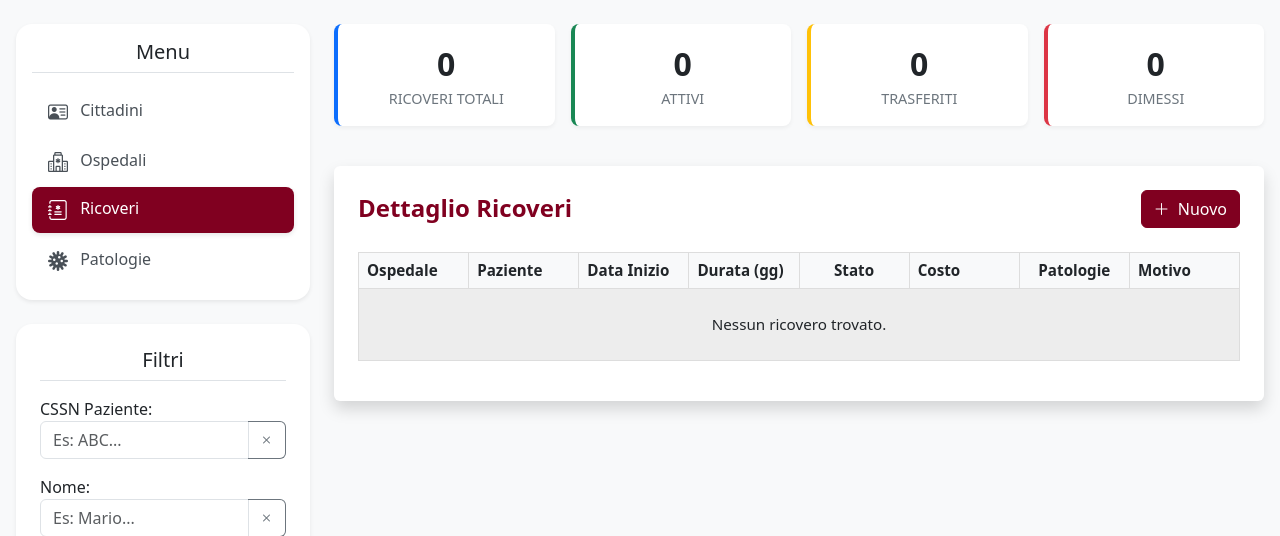
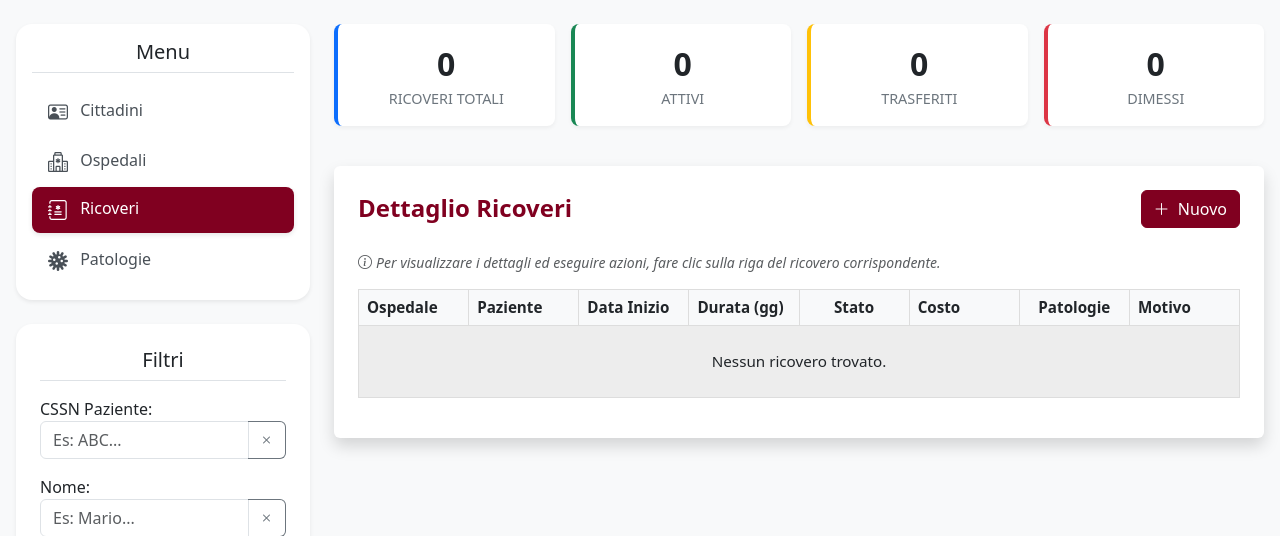
Before and after one commit to LorenzoGambirasio/TripleByte-Progetto2, a Django app: page /ricoveri/ in a window 1280 px wide. Shown: the part 70-606 px from the top of the page. Run offline with Django 5.2, Linux system fonts and the light colour scheme; data that the repository does not hold is empty; some libraries are stand-ins or nearby versions.

Commit message:
aggiunta conteggio totale ricoveri pazienti

```diff
--- a/servizio_sanitario/main/models.py
+++ b/servizio_sanitario/main/models.py
@@ -65,6 +65,10 @@ class Ricovero(models.Model):
     def __str__(self):
         return f"{self.codRicovero} - {self.codOspedale.nome}"
 
+    def get_stato_display(self):
+        stati = {0: 'Attivo', 1: 'Trasferito', 2: 'Dimesso', 3: 'Deceduto'}
+        return stati.get(self.stato, 'Sconosciuto')
+
 class Patologia(models.Model):
     cod = models.CharField(primary_key=True, max_length=10, db_column='codpatologia')
     nome = models.TextField(max_length=100, db_column='nome')
--- a/servizio_sanitario/main/templates/ricoveri/ricovero.html
+++ b/servizio_sanitario/main/templates/ricoveri/ricovero.html
@@ -31,6 +31,10 @@
     <h4 class="text-danger fw-bold m-0">Dettaglio Ricoveri</h4>
     <a href="#" class="btn btn-bordeaux" data-bs-toggle="modal" data-bs-target="#modaleAggiungi"><i class="bi bi-plus-lg me-1"></i> Nuovo</a>
   </div>
+
+  <p class="text-muted small fst-italic mb-3">
+      <i class="bi bi-info-circle me-1"></i>Per visualizzare i dettagli ed eseguire azioni, fare clic sulla riga del ricovero corrispondente.
+  </p>
   <div class="table-responsive">
     <table class="table table-hover table-striped">
       <thead class="table-light">
@@ -82,23 +86,34 @@
               {% if current_sort == 'motivo' %}<i class="bi bi-caret-{% if current_order == 'asc' %}up{% else %}down{% endif %}-fill"></i>{% endif %}
             </a>
           </th>
+
         </tr>
+
       </thead>
       <tbody>
         {% for item in ricoveri_items %}
           {% with ricovero=item.ricovero max_criticita=item.max_criticita %}
           <tr class="clickable-row"
-              data-pk="{{ ricovero.codRicovero }}"
-              data-paziente-nome="{{ ricovero.CSSN.nome }} {{ ricovero.CSSN.cognome }}"
-              data-ospedale-nome="{{ ricovero.codOspedale.nome }}"
-              data-stato="{{ ricovero.stato }}"
-              data-paziente-deceduto="{{ ricovero.CSSN.deceduto }}"
-              data-dettagli-json='{"Codice": "{{ ricovero.codRicovero }}", "Paziente": "{{ ricovero.CSSN.nome }} {{ ricovero.CSSN.cognome }}", "CSSN": "{{ ricovero.CSSN.CSSN }}", "Data Ingresso": "{{ ricovero.data_ingresso|date:"d/m/Y" }}", "Durata (gg)": "{{ ricovero.durata }}", "Costo": "€ {{ ricovero.costo|floatformat:2 }}"}'
-              data-patologie-json='[{% for p in ricovero.patologie.all %}{"cod": "{{ p.cod }}", "nome": "{{ p.nome|escapejs }}"}{% if not forloop.last %},{% endif %}{% endfor %}]'
-              data-motivo="{{ ricovero.motivo|escapejs }}"
-              data-decesso-data="{{ ricovero.CSSN.dataoradecesso|date:"Y-m-d\TH:i"|default:"" }}"
-              data-decesso-causa="{{ ricovero.CSSN.causadecesso|escapejs|default:"" }}"
-              >
+                data-pk="{{ item.ricovero.codRicovero }}"
+                data-paziente-nome="{{ item.ricovero.CSSN.nome }} {{ item.ricovero.CSSN.cognome }}"
+                data-ospedale-nome="{{ item.ricovero.codOspedale.nome }}"
+                data-stato="{{ item.ricovero.stato }}"
+                data-paziente-deceduto="{{ item.ricovero.CSSN.deceduto }}"
+                data-patologie-json='[{% for p in item.ricovero.patologie.all %}{"cod": "{{ p.cod }}", "nome": "{{ p.nome|escapejs }}"}{% if not forloop.last %},{% endif %}{% endfor %}]'
+                data-motivo="{{ item.ricovero.motivo|escapejs }}"
+                data-decesso-data="{{ item.ricovero.CSSN.dataoradecesso|date:"Y-m-d\TH:i"|default:"" }}"
+                data-decesso-causa="{{ item.ricovero.CSSN.causadecesso|escapejs|default:"" }}"
+                data-dettagli-json='{
+                    "Codice": "{{ item.ricovero.codRicovero }}",
+                    "Paziente": "{{ item.ricovero.CSSN.nome }} {{ item.ricovero.CSSN.cognome }}",
+                    "CSSN": "{{ item.ricovero.CSSN.CSSN }}",
+                    "Stato": "{{ item.ricovero.get_stato_display }}",
+                    "Data Ingresso": "{{ item.ricovero.data_ingresso|date:"d/m/Y" }}",
+                    "Durata (gg)": "{{ item.ricovero.durata }}",
+                    "Costo": "€ {{ item.ricovero.costo|floatformat:2 }}",
+                    "Ricoveri totali paziente": "{{ item.ricovero.totale_ricoveri_paziente }}"
+                }'
+            >
             <td>{{ ricovero.codOspedale.nome }}</td>
             <td>{{ ricovero.CSSN.cognome }} {{ ricovero.CSSN.nome }}</td>
             <td class="text-end">{{ ricovero.data_ingresso|date:"d/m/Y" }}</td> <td class="text-end">{{ ricovero.durata }}</td> <td class="text-center stato-col"> {% if ricovero.stato == 0 %}
@@ -125,6 +140,7 @@
               {% endwith %}
             </td>
             <td style="white-space: nowrap; overflow: hidden; text-overflow: ellipsis; max-width: 150px;" data-bs-toggle="tooltip" title="{{ ricovero.motivo }}">{{ ricovero.motivo }}</td>
+
           </tr>
           {% endwith %}
         {% empty %}
--- a/servizio_sanitario/main/views.py
+++ b/servizio_sanitario/main/views.py
@@ -7,10 +7,15 @@ from django.http import JsonResponse
 from datetime import timedelta
 from django.utils import timezone
 from django.views.decorators.http import require_POST, require_http_methods
-from django.db.models import Count, Max, Q, Sum # Aggiungi Sum
+from django.db.models import Count, Max, Q, Sum, Subquery, OuterRef # Aggiungi Sum
 from django.db.models.functions import Coalesce # Aggiungi Coalesce
 from django.db.models import Value, DecimalField # Aggiungi Value e DecimalField
 import json
+
+
+
+
+
 
 ADMIN_PASSWORD = 'admin'
 
@@ -310,6 +315,7 @@ def genera_nuovo_codice_ricovero():
 
 
 def lista_ricoveri(request):
+    # Logica per l'aggiunta di un nuovo ricovero via AJAX
     if request.method == 'POST':
         form = RicoveroForm(request.POST)
         if form.is_valid():
@@ -333,9 +339,9 @@ def lista_ricoveri(request):
             errors = [error for field, field_errors in form.errors.items() for error in field_errors]
             return JsonResponse({"success": False, "errors": errors})
 
-    # Logica GET
-    form = RicoveroForm()
+    # --- Inizio Logica GET per visualizzare la lista ---
 
+    # 1. Calcolo statistiche iniziali
     ricoveri_base = models.Ricovero.objects.all()
     statistiche = {
         'totali': ricoveri_base.count(),
@@ -347,10 +353,18 @@ def lista_ricoveri(request):
 
     ricoveri_filtrati = ricoveri_base.select_related('CSSN', 'codOspedale').prefetch_related('patologie')
 
-    # --- LETTURA DEI PARAMETRI DAL FORM DEI FILTRI ---
+    # 2. Annotazione per calcolare il totale dei ricoveri per ogni paziente
+    conteggio_ricoveri_subquery = models.Ricovero.objects.filter(
+        CSSN_id=OuterRef('CSSN_id')
+    ).values('CSSN_id').annotate(c=Count('pk')).values('c')
+
+    ricoveri_filtrati = ricoveri_filtrati.annotate(
+        totale_ricoveri_paziente=Subquery(conteggio_ricoveri_subquery)
+    )
+
+    # 3. Lettura dei parametri dei filtri dalla richiesta GET
     cssn_from_url = request.GET.get('cssn', '').strip()
     ospedale_from_url = request.GET.get('ospedale_cod', '').strip()
-
     cssn_from_form = request.GET.get('cssn_form', '').strip()
     nome_from_form = request.GET.get('nome', '').strip()
     cognome_from_form = request.GET.get('cognome', '').strip()
@@ -360,12 +374,10 @@ def lista_ricoveri(request):
     data_a_from_form = request.GET.get('data_a', '').strip()
     motivo_from_form = request.GET.get('motivo', '').strip()
 
-    # --- INIZIO MODIFICA CORRETTA ---
-    # Questa è la riga chiave: usiamo getlist per leggere correttamente TUTTI
-    # i valori di 'nome_patologia' inviati dal form multi-selezione.
+    # Logica corretta per leggere valori multipli dal filtro delle patologie
     final_nome_patologia_filters = request.GET.getlist('nome_patologia')
-    # --- FINE MODIFICA CORRETTA ---
 
+    # Unione dei filtri (da URL e da form)
     final_cssn_filter = cssn_from_url if cssn_from_url else cssn_from_form
     final_nome_filter = nome_from_form
     final_cognome_filter = cognome_from_form
@@ -375,6 +387,7 @@ def lista_ricoveri(request):
     final_data_a_filter = data_a_from_form
     final_motivo_filter = motivo_from_form
 
+    # 4. Applicazione dei filtri al queryset
     if final_cssn_filter: ricoveri_filtrati = ricoveri_filtrati.filter(CSSN__CSSN__icontains=final_cssn_filter)
     if final_nome_filter: ricoveri_filtrati = ricoveri_filtrati.filter(CSSN__nome__icontains=final_nome_filter)
     if final_cognome_filter: ricoveri_filtrati = ricoveri_filtrati.filter(CSSN__cognome__icontains=final_cognome_filter)
@@ -383,43 +396,42 @@ def lista_ricoveri(request):
     if final_data_da_filter: ricoveri_filtrati = ricoveri_filtrati.filter(data_ingresso__gte=final_data_da_filter)
     if final_data_a_filter: ricoveri_filtrati = ricoveri_filtrati.filter(data_ingresso__lte=final_data_a_filter)
     if final_motivo_filter: ricoveri_filtrati = ricoveri_filtrati.filter(motivo__icontains=final_motivo_filter)
-
     if final_nome_patologia_filters:
         ricoveri_filtrati = ricoveri_filtrati.filter(patologie__nome__in=final_nome_patologia_filters).distinct()
 
+    # 5. Ordinamento
     current_sort = request.GET.get('sort', 'codRicovero')
     current_order = request.GET.get('order', 'desc')
-
     sort_mapping = {
-        'ospedale': 'codOspedale__nome', 'paziente': 'CSSN__cognome',
-        'data_ingresso': 'data_ingresso', 'durata': 'durata',
-        'stato': 'stato', 'costo': 'costo', 'motivo': 'motivo',
+        'ospedale': 'codOspedale__nome', 'paziente': 'CSSN__cognome', 'data_ingresso': 'data_ingresso',
+        'durata': 'durata', 'stato': 'stato', 'costo': 'costo', 'motivo': 'motivo',
         'patologie': 'patologie__criticita', 'codRicovero': 'codRicovero',
     }
     sort_field = sort_mapping.get(current_sort, 'codRicovero')
-
     if current_order == 'desc':
         ricoveri_ordinati = ricoveri_filtrati.order_by(f'-{sort_field}')
     else:
         ricoveri_ordinati = ricoveri_filtrati.order_by(sort_field)
 
+    # 6. Paginazione
     per_page = request.GET.get('per_page', 15)
     try:
         per_page = int(per_page)
     except ValueError:
         per_page = 15
-
     paginator = Paginator(ricoveri_ordinati, per_page)
-    page_number = request.GET.get("page")
-    page_obj = paginator.get_page(page_number)
+    page_obj = paginator.get_page(request.GET.get("page"))
 
     ricoveri_con_dati = []
     for ricovero in page_obj.object_list:
         max_criticita = ricovero.patologie.aggregate(max_c=Max('criticita'))['max_c'] or 0
         ricoveri_con_dati.append({'ricovero': ricovero, 'max_criticita': max_criticita})
 
+    # 7. Preparazione del contesto per il template
     context = {
-        'form': form, 'page_obj': page_obj, 'ricoveri_items': ricoveri_con_dati,
+        'form': RicoveroForm(),
+        'page_obj': page_obj,
+        'ricoveri_items': ricoveri_con_dati,
         'ospedali': models.Ospedale.objects.all(),
         'statistiche': statistiche,
         'patologie': models.Patologia.objects.all(),
```
